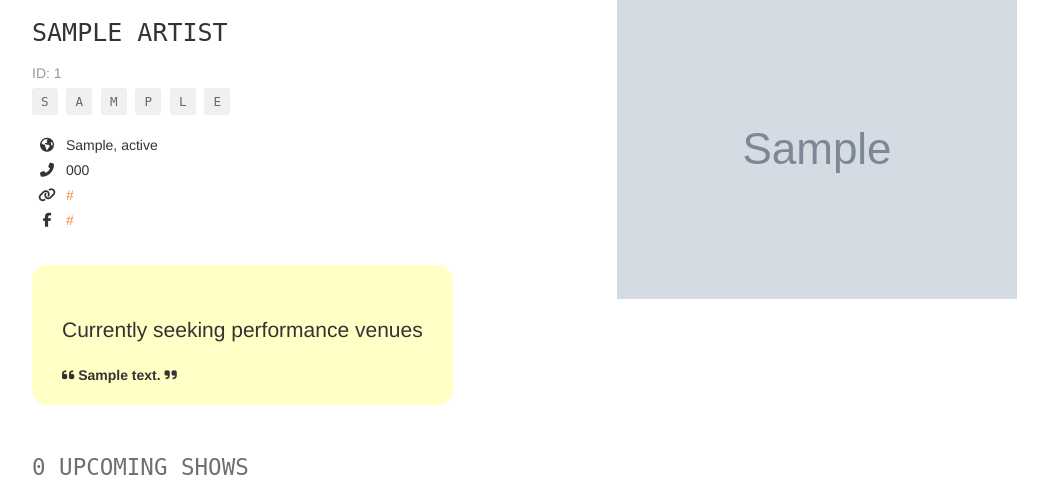
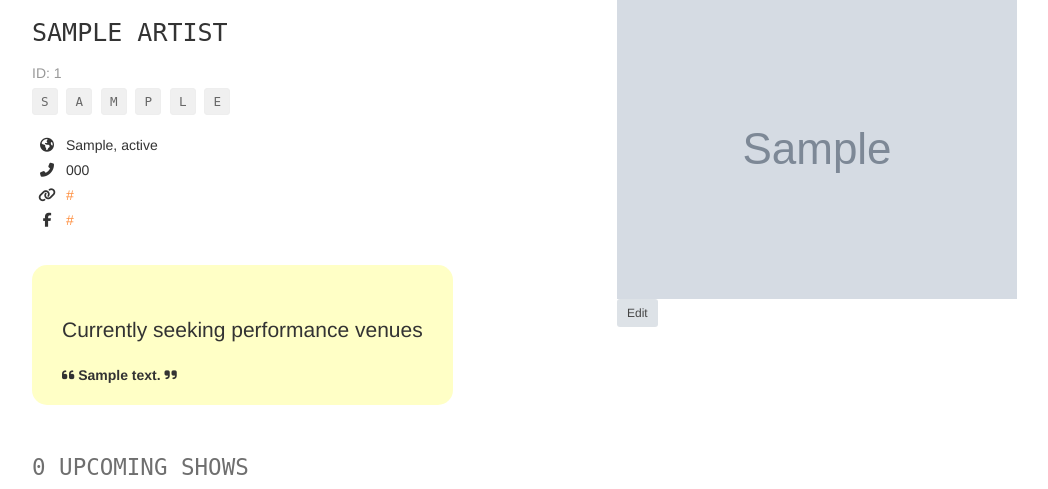
Before and after one commit to raghuchandan1/Fyyur, a Flask app: page /artists/1 in a window 1280 px wide. Shown: the part 81-570 px from the top of the page, without its empty margins (38-1086 px from the left). Run offline with Flask 2, Linux system fonts and the light colour scheme; tables that the repository leaves empty hold one stand-in row (values such as "Sample post"); grey boxes marked "Sample" are stand-in pictures; some libraries are stand-ins or nearby versions.

Commit message:
feat: Added Edit button to show artist

```diff
--- a/starter_code/templates/pages/show_artist.html
+++ b/starter_code/templates/pages/show_artist.html
@@ -39,11 +39,23 @@
 			<i class="fas fa-moon"></i> Not currently seeking performance venues
 		</p>
 		{% endif %}
+
 	</div>
 	<div class="col-sm-6">
-		<img src="{{ artist.image_link }}" alt="Venue Image" />
+		<img src="{{ artist.image_link }}" alt="Artist Image" />
 	</div>
+	<div class="col-sm-6">
+		<a href="/artists/{{ artist.id }}/edit">
+      		<button class="btn btn-default btn-sm">
+        		Edit
+      		</button>
+	</a>
+	</div>
+
 </div>
+<section>
+
+</section>
 <section>
 	<h2 class="monospace">{{ artist.upcoming_shows_count }} Upcoming {% if artist.upcoming_shows_count == 1 %}Show{% else %}Shows{% endif %}</h2>
 	<div class="row">
@@ -73,4 +85,5 @@
 	</div>
 </section>
 
+
 {% endblock %}
```
